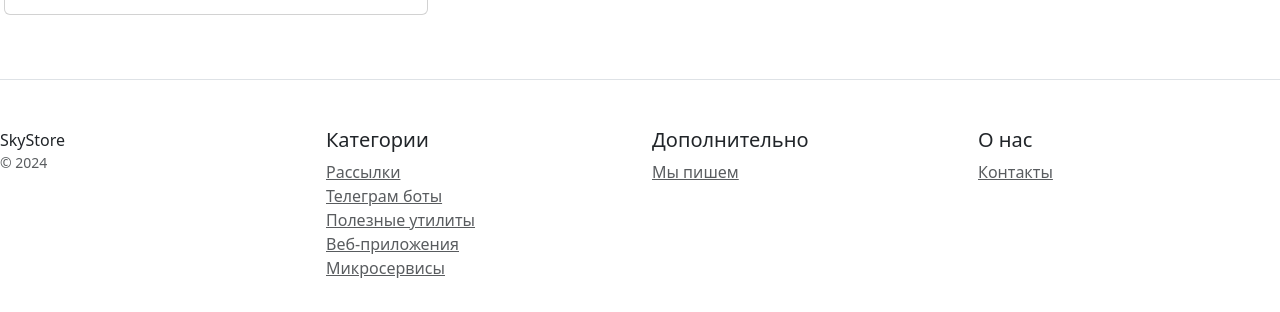
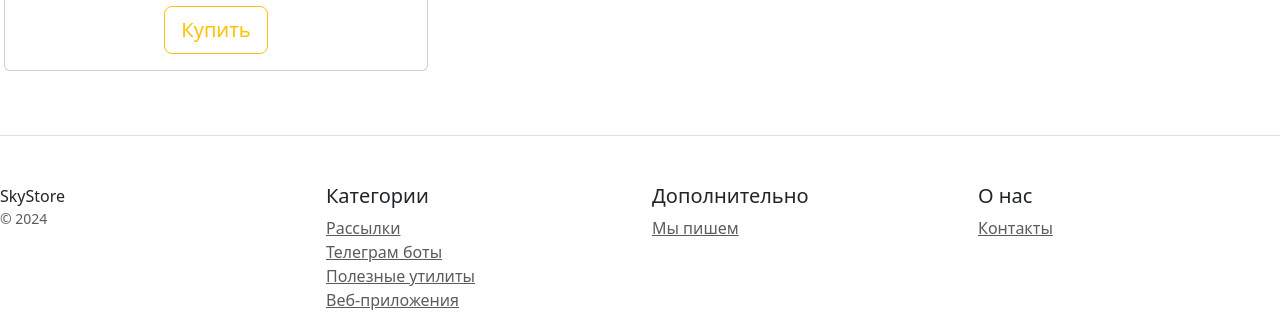
Before and after one commit to MarakushinVadim/H_W_Django, a Django app: template catalog/templates/catalog/product_detail.html in a window 1280 px wide. Shown: the part 108-420 px from the top of the page. Run offline with Django 5.2, Linux system fonts and the light colour scheme; the template is opened without the code that fills it, so the values that code supplies are empty; some libraries are stand-ins or nearby versions.

Commit message:
add data

```diff
--- a/catalog/templates/catalog/product_detail.html
+++ b/catalog/templates/catalog/product_detail.html
@@ -13,6 +13,7 @@
                     <div class="card-body">
                         <h5 class="card-title">{{ product.name }}</h5>
                         <p class="card-text">{{ product.description }}</p>
+                        <a type="button" class="btn btn-lg btn btn-outline-warning" href="#">Купить</a>
                     </div>
                 </div>
             </div>
```
